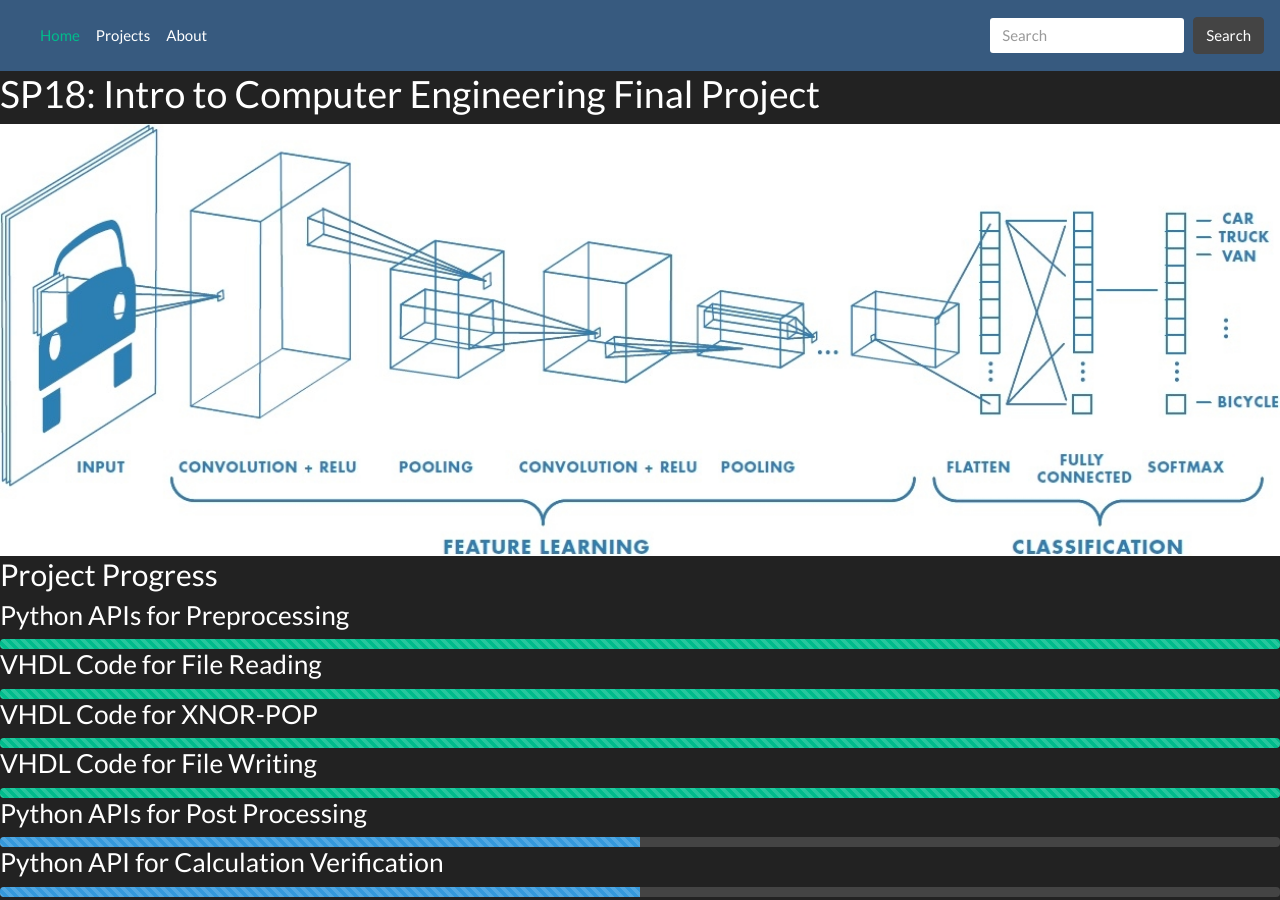
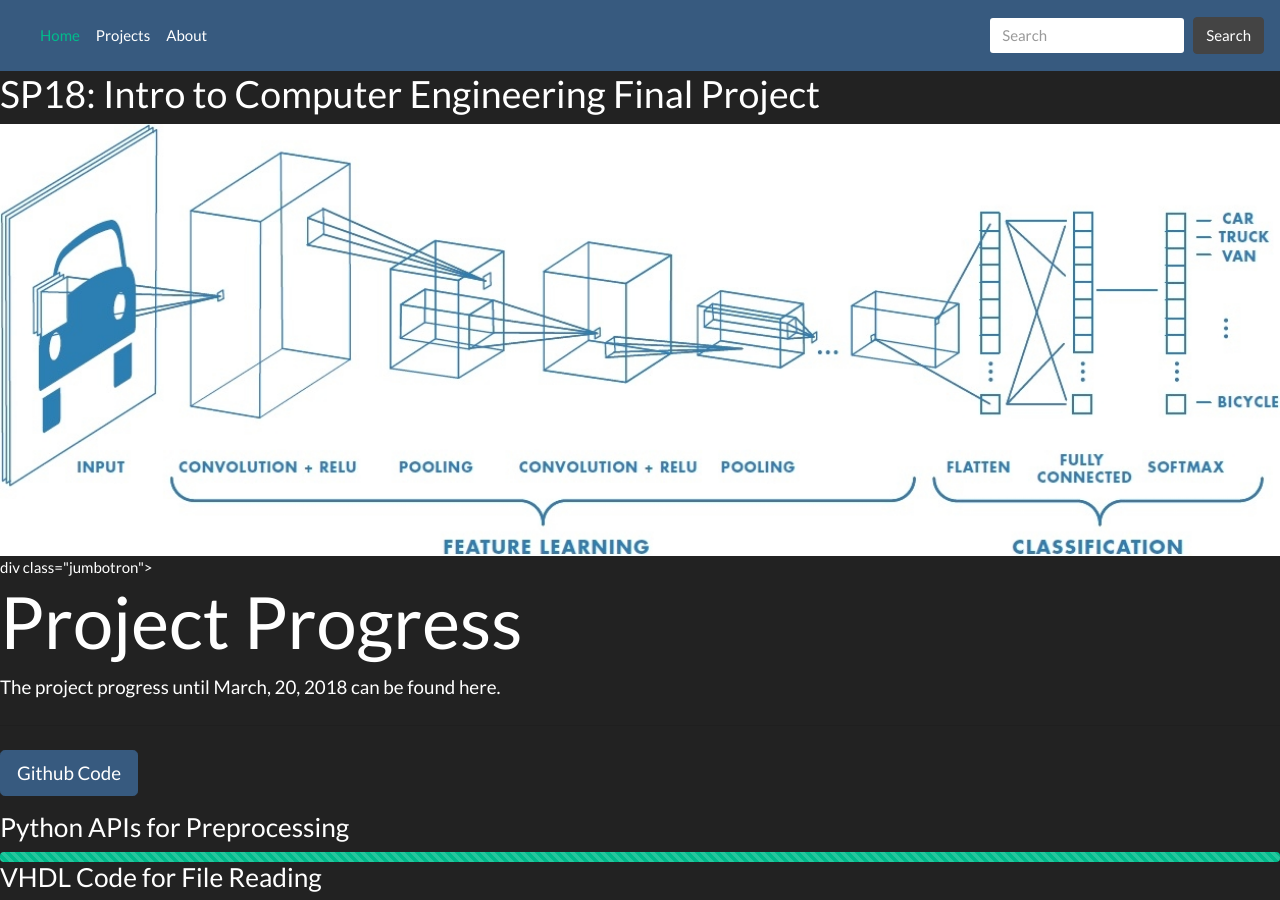
Before and after one commit to iuisefinalprojects/iuisefinalprojects.github.io, a plain HTML site: page pages/projects/ice/ice-proj.html in a window 1280 px wide. Shown: the top 900 px of the page. Drawn offline with Linux system fonts and the light colour scheme.

Commit message:
new info added

```diff
--- a/pages/projects/ice/ice-proj.html
+++ b/pages/projects/ice/ice-proj.html
@@ -36,7 +36,15 @@
 <h1>SP18: Intro to Computer Engineering Final Project </h1>
 
 <img src="images/conv.jpg" style='width:100%;' border="0" alt="Null">
-<h2> Project Progress </h2>
+
+div class="jumbotron">
+  <h2 class="display-3">Project Progress</h2>
+  <p class="lead">The project progress until March, 20, 2018 can be found here.</p>
+  <hr class="my-4">
+
+  <p class="lead">
+    <a class="btn btn-primary btn-lg" href="https://github.com/iuisefinalprojects/ice" role="button">Github Code</a>
+  </p>
 
   <h3>Python APIs for Preprocessing </h3>
   <div class="progress">
@@ -71,6 +79,12 @@
     <div class="progress-bar progress-bar-striped bg-info" role="progressbar" style="width: 50%" aria-valuenow="50" aria-valuemin="0" aria-valuemax="100"></div>
   </div>
 
+</div>
+
+
+
+
+
 
 
 </body>
```
Lines whose indentation alone changed are shown as unchanged.
